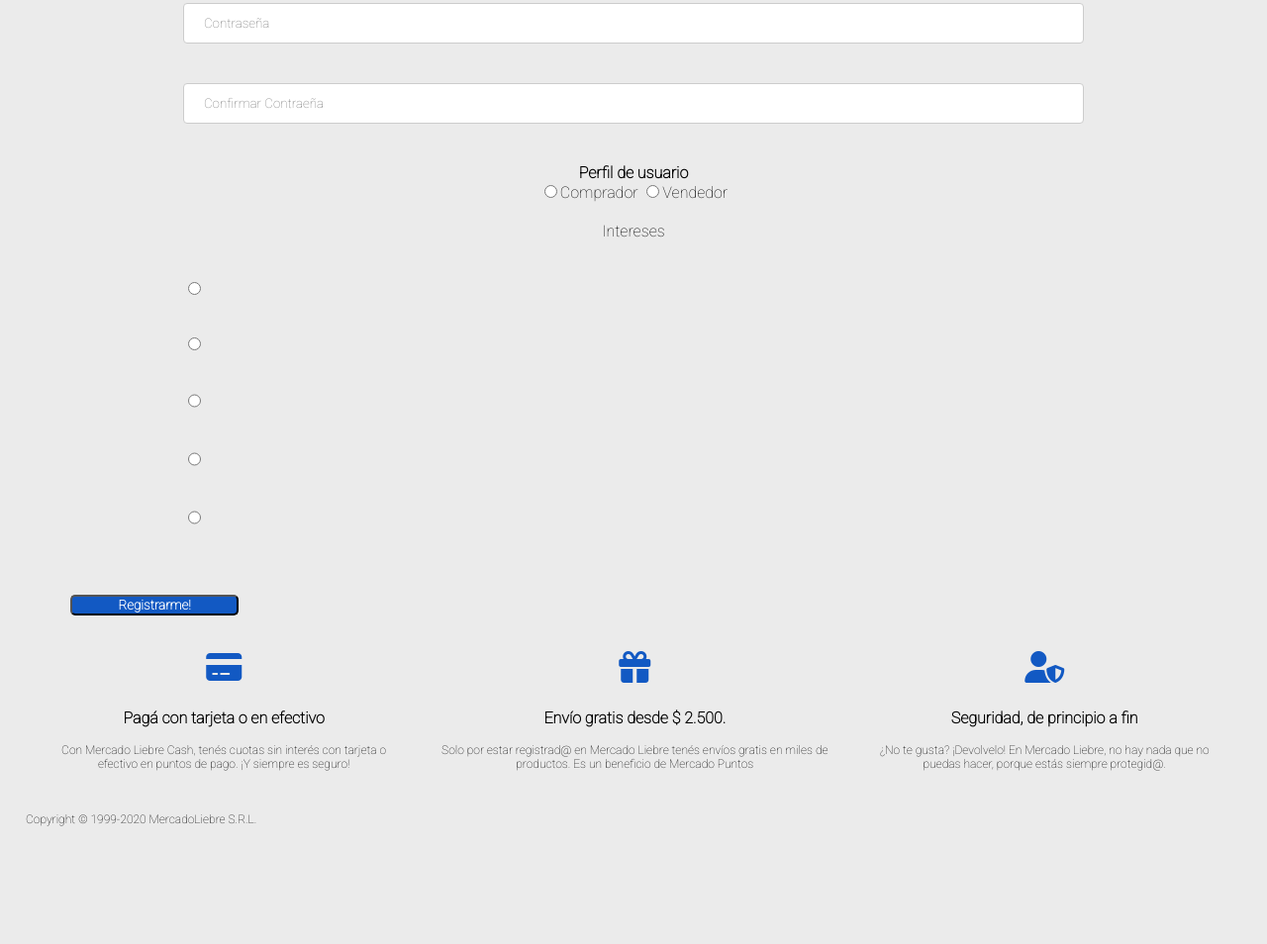
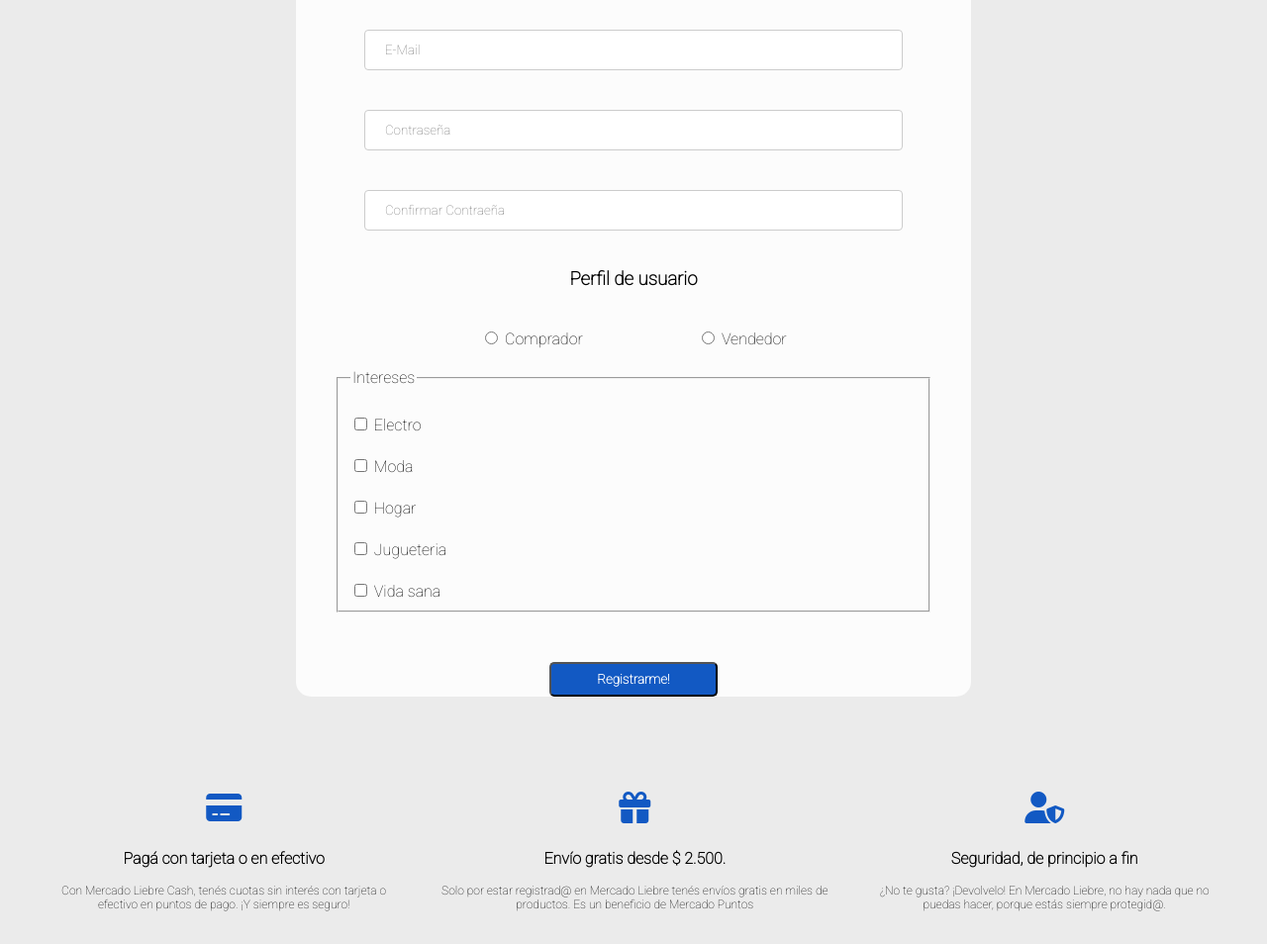
Before and after one commit to bautistavicens/copia_mercado_libre, a website: page views/register.html in a window 1280 px wide. Shown: the part 730-1684 px from the top of the page at 99% size. Before the commit the page ends 1603 px from the top, so only its background shows below. Drawn offline with Linux system fonts and the light colour scheme.

Commit message:
register reengineering

```diff
--- a/app.js
+++ b/app.js
@@ -23,6 +23,3 @@ app.get("/login", (req, res) => {
 });
 
 app.use(express.static("public"));
-
-//TEST
-//test
--- a/public/css/styles.css
+++ b/public/css/styles.css
@@ -214,6 +214,11 @@ main{
     flex-direction: column;
     align-items: center;
 }
+
+.register__intereses-fieldset{
+    width: 80%;
+}
+
 .register-form > input {
     width: 80%;
     padding: 12px 20px;
@@ -224,20 +229,27 @@ main{
     box-sizing: border-box;
 }
 
-.register-form .radio-item-container{
-    width: 80%;
-    margin: 20px;
-    display: flex;
-    flex-direction: row;
-}
-.register-form.radio-item-container .radio-item{
-    margin-top: 15px;
+.register-form .checkbox-item{
+    margin-top: 25px;
 
 }
 
 .register-form  .perfil-usuario-container {
+    align-items: center;
+    display: flex;
+    flex-direction: row;
+    flex-wrap: nowrap;
+    width: 80%;
+    justify-content: space-evenly;
+    margin: 20px;
+}
+.register-section{
+    background-color: #fcfcfc;
+    border-radius: 15px;
+    margin: 60px auto;
+}
+.register-section > h1{
     text-align: center;
-    margin: 20px;
 }
 
 .register-form > p > input {
@@ -247,13 +259,15 @@ main{
 .register-section > a {
     text-align: center;
 }
-.register-section > a >.register-btn {
+
+.register-form .register-btn {
     background-color: #1259c3;
     color:#FFFFFF;
     font-weight: bold;
+    height: 30px;
     width: 170px;
     border-radius: 5px;
-    margin-top: 50px;
+    margin-top: 30px;
 
 }
 
@@ -330,7 +344,7 @@ footer {
     }
 
     #search-form-input{
-        width: 85%;
+        width: 90%;
         border-radius: 5px;
     }
 
@@ -417,6 +431,26 @@ footer {
         height: 36px;
     }
 
+    .register-form  .perfil-usuario-container {
+
+        width: 540px;
+    }
+
+    .register__intereses-fieldset {
+        width: 572px;
+    }
+
+    .register-form > input{
+        width: 544px;
+    }
+    .register-section{
+        width: 624px;
+    }
+    .register-form .register-btn {
+        height: 35px;
+        margin-top: 50px;
+        width: 170px;
+    }
 /*MAIN - END*/
 
 /*FOOTER - START*/
@@ -432,6 +466,11 @@ footer {
     /*HEADER - START*/
     .header-compra-coutas{
         font-size: 18px;
+        margin-right: 15px;
+    }
+
+    .header-logo{
+        margin-left: 15px;
     }
 
     .fa-hand-holding-dollar{
@@ -453,4 +492,8 @@ footer {
         top: 12px
      }
 
+    .register-section{
+        width: 60%;
+    }
+
 }
--- a/views/register.html
+++ b/views/register.html
@@ -55,35 +55,40 @@
     </header>
     <main>
         <section class="register-section">
-            <form action="/register" method="POST" class="register-form">
+            <h1>Crea tu cuenta!</h1>
+            <form action="/" class="register-form">
                 <input type="text" name="nombre-apellido" id="nombre" placeholder="Nombre y apellido">
                 <input type="text" name="username" id="username" placeholder="Nombre de usuario">
                 <input type="email" name="email" id="email" placeholder="E-Mail">
                 <input type="password" name="contrasena" id="contrasena" placeholder="Contraseña">
                 <input type="password" name="confirmar-contrasena" id="confirmar-contrasena" placeholder="Confirmar Contraeña">
+                <h3>Perfil de usuario</h3>
                 <div class="perfil-usuario-container">
-                    <label for="perfil-usuario" class="label">Perfil de usuario</label><br>
-                    <input type="radio" name="perfil-usuario" class="radio-btn" value="Comprador">Comprador</input>
-                    <input type="radio" name ="perfil-usuario" class="radio-btn" value="Vendedor">Vendedor</input>
+                    <div>
+                        <input type="radio" id="radio-comprador" name="perfil-usuario" class="radio-btn" value="Comprador">
+                        <label for="radio-comprador"></label>Comprador
+                    </div>
+                    <div>
+                        <input type="radio" id="radio-vendedor" name ="perfil-usuario" class="radio-btn" value="Vendedor">
+                        <label for="radio-vendedor">Vendedor</label>
+                    </div>
                 </div>
-                <label for="intereses-radio" class="radio-lbl">Intereses</label><br>
-                <div class="radio-item-container">
-                    <input type="radio" class="radio-item" name="intereses-radio" value="Electro">
-                </div>
-                <div class="radio-item-container">
-                    <input type="radio" class="radio-item" name="intereses-radio" value="Moda">
-                </div>
-                <div class="radio-item-container">
-                    <input type="radio" class="radio-item" name="intereses-radio" value="Hogar"><br>
-                </div>
-                <div class="radio-item-container">
-                    <input type="radio" class="radio-item" name="intereses-radio" value="Juegueteria"><br>
-                </div>
-                <div class="radio-item-container">
-                    <input type="radio" class="radio-item" name="intereses-radio" value="Vida sana"><br>
-                </div>
+                <fieldset class="register__intereses-fieldset">
+                    <legend>Intereses</legend>
+                    <input type="checkbox" id="checkbox-electro" class="checkbox-item" name="intereses-radio" value="Electro">
+                    <label for="checkbox-electro">Electro</label> <br>
+                    <input type="checkbox" id="checkbox-moda" class="checkbox-item" name="intereses-radio" value="Moda">
+                    <label for="checkbox-moda">Moda</label> <br>
+                    <input type="checkbox" id="checkbox-hogar" class="checkbox-item" name="intereses-radio" value="Hogar">
+                    <label for="checkbox-hogar">Hogar</label> <br>
+                    <input type="checkbox" id="checkbox-jugueteria" class="checkbox-item" name="intereses-radio" value="Juegueteria">
+                    <label for="checkbox-jugueteria">Jugueteria</label> <br>
+                    <input type="checkbox" id="checkbox-vida-sana" class="checkbox-item" name="intereses-radio" value="Vida sana">
+                    <label for="checkbox-vida-sana">Vida sana</label><br>
+
+                </fieldset>
+                <button class="register-btn">Registrarme!</button>
             </form>
-            <a href="/"><button class="register-btn">Registrarme!</button></a>
         </section>
     </main>
     <footer>
```
